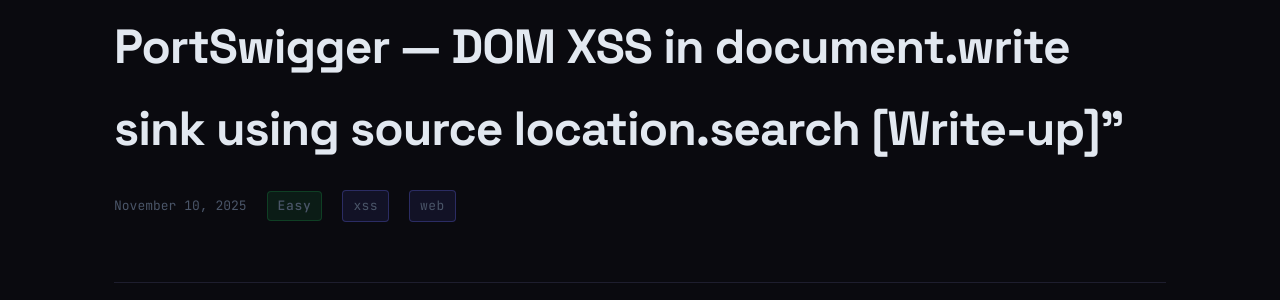
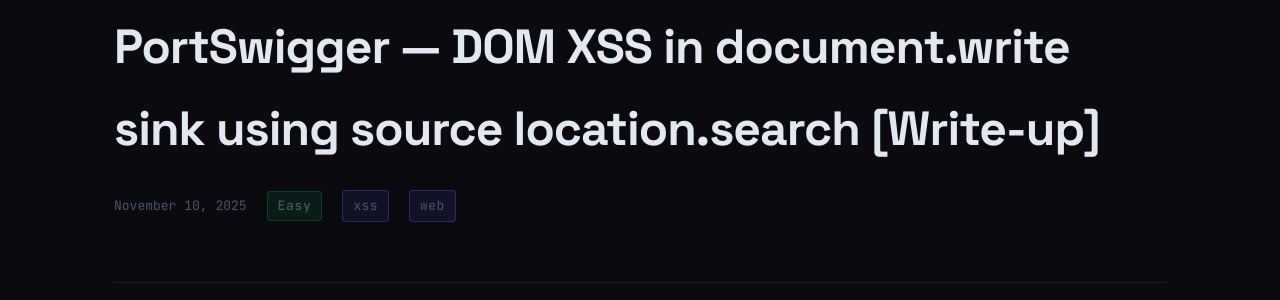
Before and after one commit to CyberKRY/CyberKRY.github.io, a Jekyll site: the page built from _posts/2025-11-10-portswigger-Lab: DOM XSS in document.write sink using source location.search.md, in a window 1280 px wide and 900 px high. Shown: the part 150-450 px from the top of the window. Built offline with Jekyll 4.4.1, drawn with Linux system fonts in a browser that asks for light colours.

```diff
--- a/_posts/2025-11-10-portswigger-Lab: DOM XSS in document.write sink using source location.search.md
+++ b/_posts/2025-11-10-portswigger-Lab: DOM XSS in document.write sink using source location.search.md
@@ -1,6 +1,6 @@
 ---
 layout: post
-title: PortSwigger — DOM XSS in document.write sink using source location.search [Write-up]"
+title: "PortSwigger — DOM XSS in document.write sink using source location.search [Write-up]"
 date: 2025-11-10
 platform: portswigger
 vulntype: XSS
```
